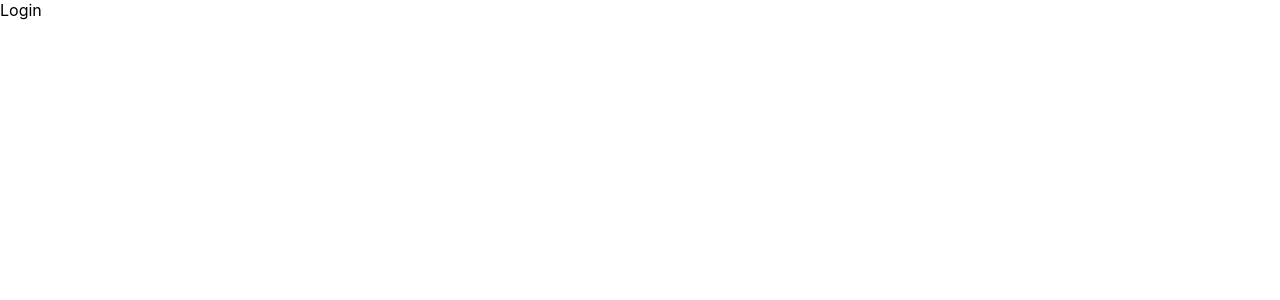
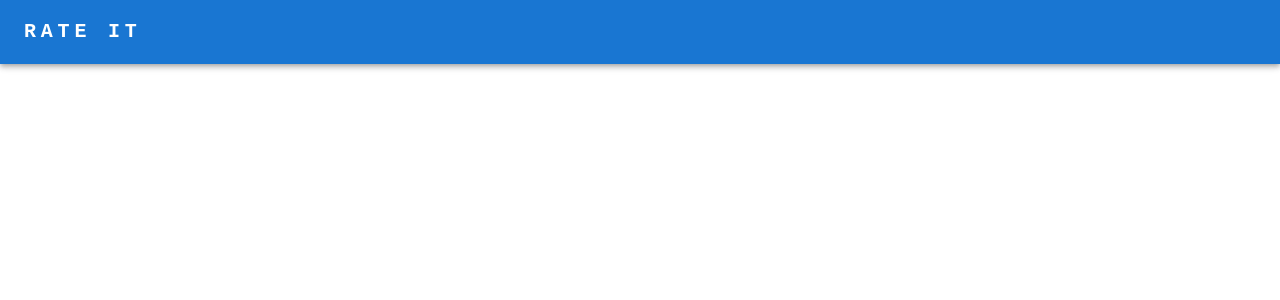
Before and after one commit to anihadagali7/rate-it-ui, a React (Create React App) app: page /login in a window 1280 px wide. Shown: the top 300 px of the page. Built offline with nearby package versions, Linux system fonts and the light colour scheme.

Commit message:
make nav bar display menu dynamic

```diff
--- a/src/App.js
+++ b/src/App.js
@@ -2,7 +2,7 @@ import "./App.css";
 import React, { Component } from "react";
 import { BrowserRouter, Routes, Route, Link } from "react-router-dom";
 import Home from "./pages/Home";
-import Login from "./pages/Login"
+import Login from "./pages/Login";
 
 export default class App extends Component {
   render() {
--- a/src/components/header/Header.js
+++ b/src/components/header/Header.js
@@ -30,7 +30,7 @@ const settings = ["Profile", "Account", "Dashboard", "Logout"];
 
 const useStyles = makeStyles({});
 
-const Header = ({}) => {
+const Header = ({ displayMenu }) => {
   const [userMenu, setUserMenu] = useState(null);
 
   const [drawer, setDrawer] = useState(false);
@@ -103,6 +103,8 @@ const Header = ({}) => {
           >
             RATE IT
           </Typography>
+          {displayMenu && (
+            <>
               <Box sx={{ flexGrow: 1, display: { xs: "none", md: "flex" } }}>
                 {pages.map((page) => (
                   <Button
@@ -113,9 +115,13 @@ const Header = ({}) => {
                   </Button>
                 ))}
               </Box>
+            </>
+          )}
           {/* END BIG SCREEN */}
 
           {/* START SMALL SCREEN */}
+          {displayMenu && (
+            <>
               <Box sx={{ flexGrow: 1, display: { xs: "flex", md: "none" } }}>
                 {/* icon */}
                 <IconButton
@@ -129,9 +135,16 @@ const Header = ({}) => {
                   <MenuIcon />
                 </IconButton>
               </Box>
-          <Drawer anchor={"left"} open={drawer} onClose={toggleDrawer(false)}>
+              <Drawer
+                anchor={"left"}
+                open={drawer}
+                onClose={toggleDrawer(false)}
+              >
                 {menuDrawer()}
               </Drawer>
+            </>
+          )}
+
           <Typography
             variant="h5"
             noWrap
@@ -153,11 +166,16 @@ const Header = ({}) => {
           {/* END SMALL SCREEN */}
 
           {/* ACCOUNT ICON */}
+          {displayMenu && (
+            <>
               <Box sx={{ flexGrow: 0 }}>
                 {userLoggedIn ? (
                   <>
                     <IconButton onClick={handleOpenUserMenu} sx={{ p: 0 }}>
-                  <Avatar alt="Remy Sharp" src="/static/images/avatar/2.jpg" />
+                      <Avatar
+                        alt="Remy Sharp"
+                        src="/static/images/avatar/2.jpg"
+                      />
                     </IconButton>
                     <Menu
                       sx={{ mt: "45px" }}
@@ -182,19 +200,23 @@ const Header = ({}) => {
                       ))}
                     </Menu>
                   </>
-            ) : (
+                ) :
                   <>
                     <Button
                       variant="outlined"
                       component={Link}
                       to="/login"
-                  startIcon={<AccountCircleIcon style={{ color: "white" }} />}
+                      startIcon={
+                        <AccountCircleIcon style={{ color: "white" }} />
+                      }
                     >
                       <Typography variant="button">Sign In</Typography>
                     </Button>
                   </>
+                }
+              </Box>
+            </>
           )}
-          </Box>
         </Toolbar>
       </Container>
     </AppBar>
--- a/src/pages/Home.js
+++ b/src/pages/Home.js
@@ -9,7 +9,7 @@ const Home = () => {
     <Provider>
       <StyledEngineProvider injectFirst>
         <ThemeProvider theme={theme}>
-          <Header />
+          <Header displayMenu={true}/>
         </ThemeProvider>
       </StyledEngineProvider>
     </Provider>
--- a/src/pages/Login.js
+++ b/src/pages/Login.js
@@ -1,7 +1,19 @@
 import React from "react";
+import { Provider } from "jotai";
+import { StyledEngineProvider, ThemeProvider } from "@mui/material";
+import { theme } from "../Theme/Theme";
+import Header from "../components/header/Header";
 
 const Login = () => {
-  return <div>Login</div>;
+  return (
+    <Provider>
+      <StyledEngineProvider injectFirst>
+        <ThemeProvider theme={theme}>
+          <Header displayMenu={false}/>
+        </ThemeProvider>
+      </StyledEngineProvider>
+    </Provider>
+  );
 };
 
 export default Login;
```
Lines whose indentation alone changed are shown as unchanged.
